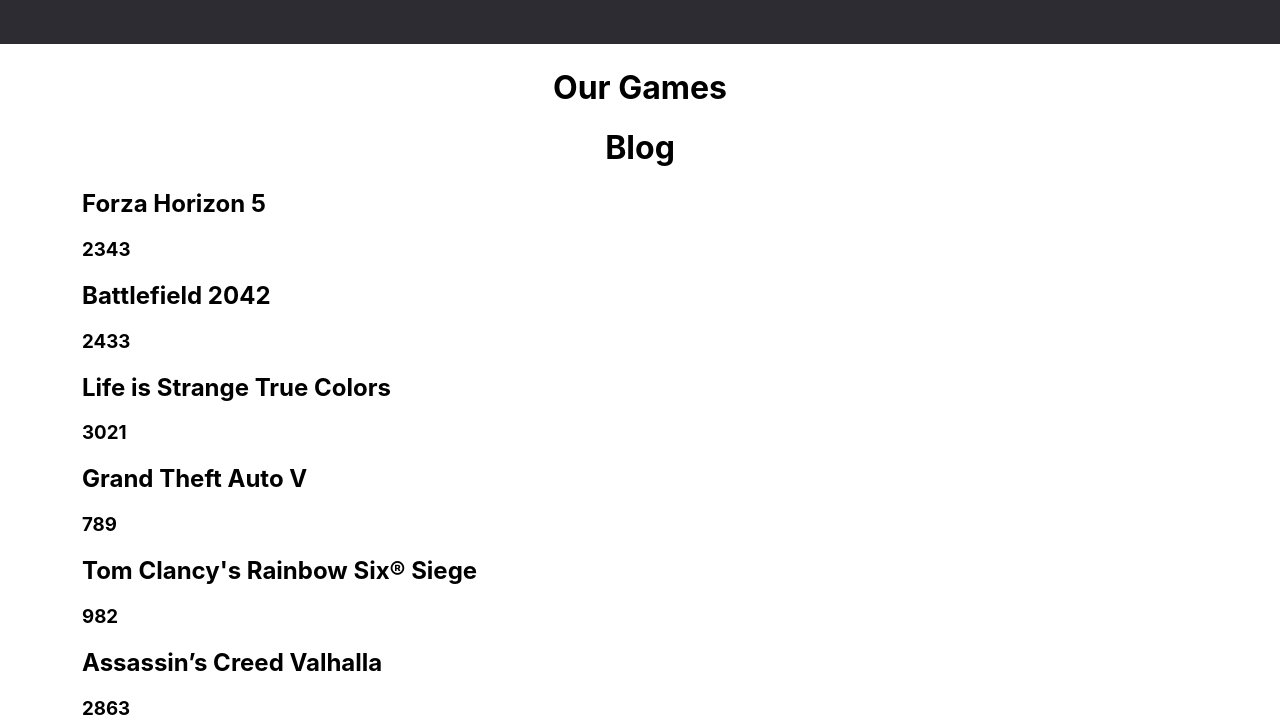
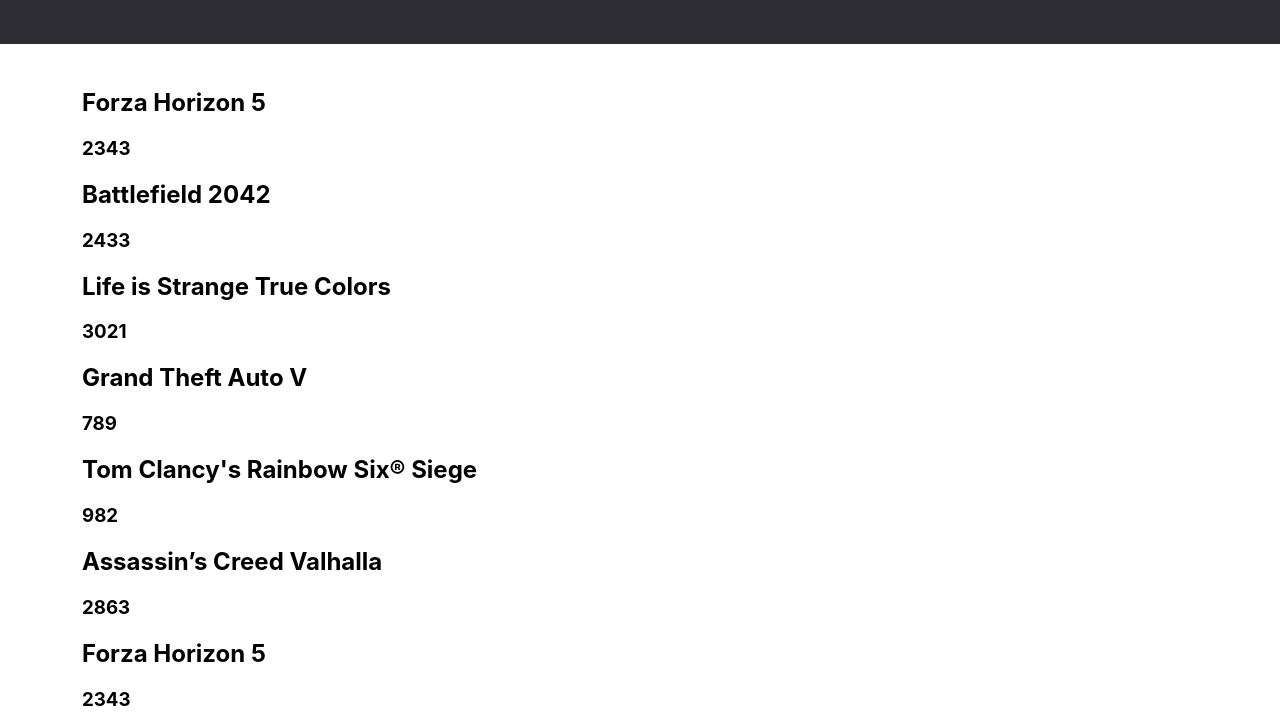
Before and after one commit to ivandmitrienko/Game_Store, a React app: page / in a window 1280 px wide. Shown: the part 76-800 px from the top of the page. Built offline with nearby package versions, Linux system fonts and the light colour scheme; data requests are answered from the project's data file.

Commit message:
initial commit

```diff
--- a/components/pages/Gamelist.jsx
+++ b/components/pages/Gamelist.jsx
@@ -5,7 +5,6 @@
 
     return (
               <div>
-              <h1>{title}</h1>
                {games.map((e) => (
                <div key={e.id}>
                        <h2>{e.title}</h2>
--- a/components/pages/Homepage.jsx
+++ b/components/pages/Homepage.jsx
@@ -14,9 +14,8 @@
     }, []);
 
     return (
-        <div>
-            <h1>Our Games</h1>
-            {games && <Gamelist games={games} title = "Blog"/>}
+        <div className='Homepage'>
+            {games && <Gamelist games={games} key={games.id}/>}
         </div>
     )
 }
--- a/index.css
+++ b/index.css
@@ -5,6 +5,11 @@
 :root {
   --color-bg: #2C2C32;
   --color-active: #0f7dc6;
+}
+
+.Homepage{
+  display: flex;
+  flex-wrap: wrap;
 }
 
 body {
```
